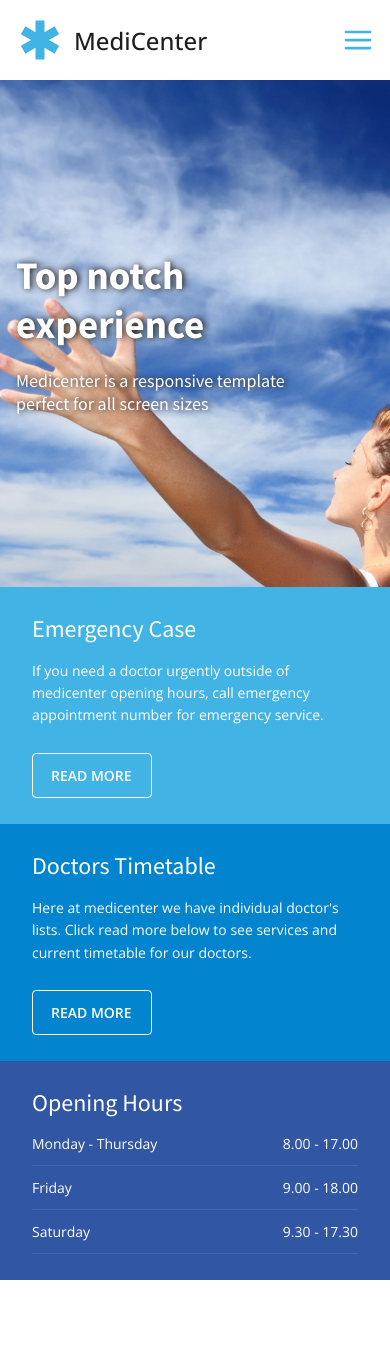
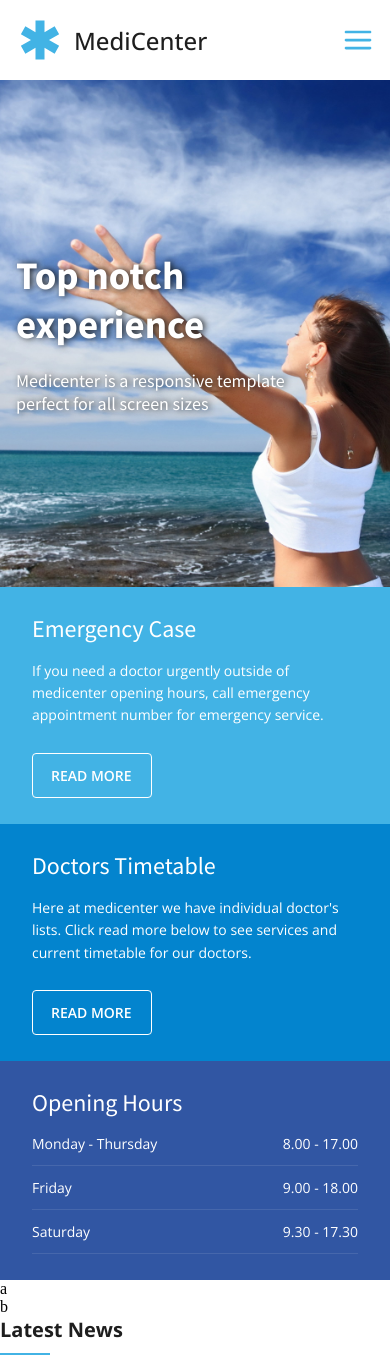
Before and after one commit to riandeoliveira/MediCenter, a Next.js app: page / in a window 390 px wide. Before the commit the page ends 1280 px from the top, so only its background shows below. Built offline with nearby package versions, Linux system fonts and the light colour scheme.

Commit message:
fix(banner): fix mobile height

```diff
--- a/src/pages/index.tsx
+++ b/src/pages/index.tsx
@@ -1,12 +1,19 @@
+import Title from "components/Title";
 import type { NextPage } from "next";
 import Banner from "templates/Banner";
 import Header from "templates/Header";
+import Layout from "templates/Layout";
 
 const Home: NextPage = (): JSX.Element => {
   return (
     <>
       <Header />
       <Banner />
+      <Layout>
+        <div>a</div>
+        <div>b</div>
+      </Layout>
+      <Title name="Latest News" theme="dark" />
     </>
   );
 };
--- a/src/templates/Banner/styles.module.scss
+++ b/src/templates/Banner/styles.module.scss
@@ -43,8 +43,16 @@
 }
 
 @include media-query($tablet-l) {
-  .section_container {
+  .section {
+    background: none;
     height: 1200px;
+  }
+
+  .heading {
+    background-image: url("../../../public/assets/images/banner.jpg");
+    background-position: center;
+    background-repeat: no-repeat;
+    background-size: cover;
   }
 
   .cards {
```
